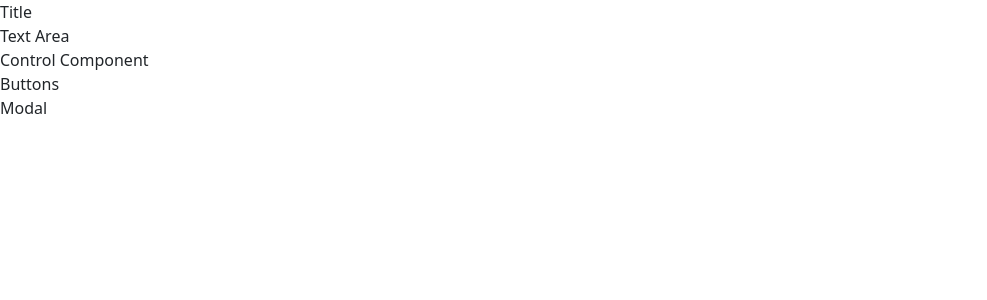
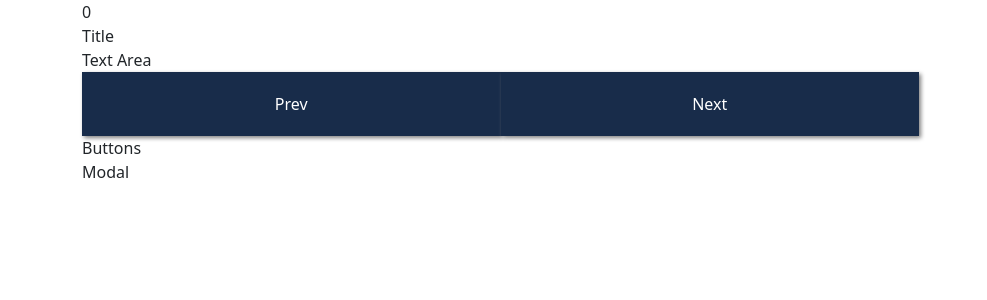
Before and after one commit to mathcodes/recipe-app, a React (Create React App) app in the folder client/: page /steps/1 in a window 1280 px wide. Shown: the top 300 px of the page, without its empty margins (0-987 px from the left). Built offline with nearby package versions, Linux system fonts and the light colour scheme.

Commit message:
build: skelton of steps page; started Controls Component

```diff
--- a/client/src/App.css
+++ b/client/src/App.css
@@ -1,5 +1,20 @@
 .App {
   text-align: center;
+}
+
+.button {
+  background-color: #182C4A;
+  color: #fff;
+  border:1px solid #182C4A;
+  filter: drop-shadow(2px 2px 2px #808080);
+  width: 45%;
+  height: 8vh;
+}
+
+.buttonDivider{
+ border-right: 2px solid #fff;
+ background-color: #182C4A;
+ padding:60
 }
 
 .roundButton {
--- /dev/null
+++ b/client/src/components/StepComponents/ControlsComponent.js
@@ -0,0 +1,13 @@
+import React from 'react'
+import {Row, Col, Button, ButtonGroup} from 'reactstrap'
+
+const ControlsComponent = () => {
+  return (
+      <Col md={10} xs={12}>
+            <button className='button'>Prev</button>
+            <button className='button'>Next</button>
+      </Col>
+  )
+}
+
+export default ControlsComponent
--- a/client/src/components/StepComponents/StepPage.js
+++ b/client/src/components/StepComponents/StepPage.js
@@ -1,5 +1,8 @@
 import React, { useState, useEffect } from 'react'
+import { Container } from 'reactstrap'
 import { useParams } from 'react-router-dom'
+import ControlsComponent from './ControlsComponent'
+
 const StepPage = () => {
 
   const [title, setTitle] = useState('')
@@ -20,13 +23,16 @@ const StepPage = () => {
   }
 
   return (
-    <div>
+    <Container>
+      {/* for testing controls component */}
+      <div>{curIndex}</div>
       <div>Title</div>
       <div>Text Area</div>
-      <div>Control Component</div>
+
+      <ControlsComponent updateStepIndex={updateStepIndex}/>
       <div>Buttons</div>
       <div>Modal</div>
-    </div>
+    </Container>
   )
 }
 
```
